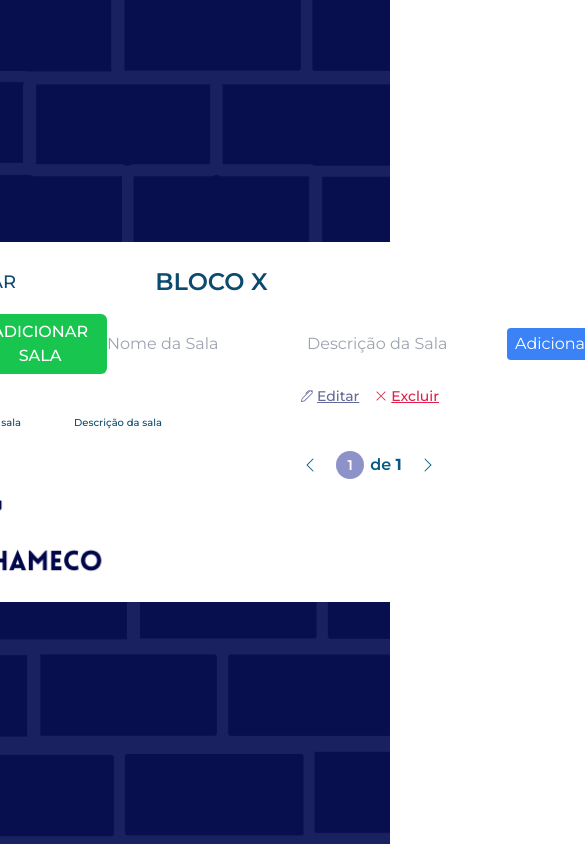
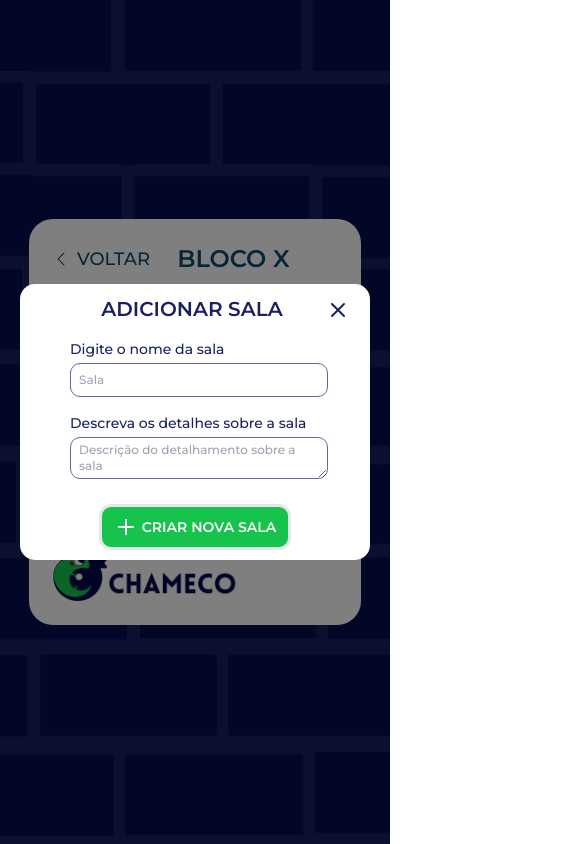
Before and after one commit to lanicoly/chamecoFRONT, a React (Vite) app: page / in a window 390 px wide. Both pictures are taken after typing "Sample" into the empty fields and a click on the button "ADICIONAR SALA". Shown: the top 844 px of the page, 585 px wide, since content can reach past the window. Built offline with nearby package versions, Linux system fonts and the light colour scheme.

Commit message:
feat: um pouco responsivo

```diff
--- a/package.json
+++ b/package.json
@@ -10,6 +10,7 @@
     "preview": "vite preview"
   },
   "dependencies": {
+    "lucide-react": "^0.441.0",
     "react": "^18.3.1",
     "react-dom": "^18.3.1"
   },
--- a/src/app.tsx
+++ b/src/app.tsx
@@ -1,3 +1,4 @@
+import { Plus, X } from "lucide-react";
 import { useState } from "react"
 
 export interface Sala {
@@ -81,28 +82,28 @@ function voltarPagina(){
     <div className="flex items-center justify-center bg-tijolos h-screen bg-no-repeat bg-cover">
 
     {/* parte informativa tela salas */}
-    <div className="relative bg-white w-[60%] min-w-[600px] rounded-3xl px-6 py-6">
+    <div className="relative bg-white w-full max-w-[600px] rounded-3xl px-6 py-6 m-24">
 
       {/* cabeçalho tela salas */}
-       <div className="flex w-full gap-8">
-        <a href="#" className="flex gap-2 justify-start items-center font-medium text-lg text-sky-900">
+       <div className="flex w-full gap-2">
+        <a href="#" className="flex gap-2 justify-start items-center font-medium text-lg text-sky-900 w-auto">
           <svg xmlns="http://www.w3.org/2000/svg" width="16" height="16" fill="#082f49" className="bi bi-chevron-left" viewBox="0 0 16 16">
           <path fill-rule="evenodd" d="M11.354 1.646a.5.5 0 0 1 0 .708L5.707 8l5.647 5.646a.5.5 0 0 1-.708.708l-6-6a.5.5 0 0 1 0-.708l6-6a.5.5 0 0 1 .708 0"/>
           </svg>
           VOLTAR
         </a>
-        <h1 className="flex flex-1 justify-center pr-24 text-sky-900 text-2xl font-semibold">BLOCO X</h1>
+        <h1 className="flex flex-1 justify-center text-sky-900 text-2xl font-semibold pr-[10%]">BLOCO X</h1>
        </div>
         {/* fim cabeçalho tela salas */}
 
 
         {/* conteudo central tela salas */}
-       <div className="flex flex-col px-8 py-4 w-full justify-center gap-3">
+       <div className="flex flex-col px-8 py-4 w-auto justify-center gap-3">
 
           {/* adicionar sala + pesquisa */}
-          <div className="flex justify-between items-center">
+          <div className="flex justify-center items-center min-w-[220px] flex-wrap gap-3 flex-1 mobile:justify-between">
 
-            <button onClick={openSalaModal} className="px-4 py-1.5 bg-[#18C64F] text-white font-medium flex gap-2 justify-center items-center hover:bg-[#56ab71] rounded-md">
+            <button onClick={openSalaModal} className="px-4 py-1.5 bg-[#18C64F] text-white font-medium flex gap-2 justify-center items-center hover:bg-[#56ab71] rounded-md w-full mobile:w-auto">
               <svg xmlns="http://www.w3.org/2000/svg" width="20" height="20" fill="#ffffff" className="bi bi-plus-circle" viewBox="0 0 16 16">
               <path d="M8 15A7 7 0 1 1 8 1a7 7 0 0 1 0 14m0 1A8 8 0 1 0 8 0a8 8 0 0 0 0 16"/>
               <path d="M8 4a.5.5 0 0 1 .5.5v3h3a.5.5 0 0 1 0 1h-3v3a.5.5 0 0 1-1 0v-3h-3a.5.5 0 0 1 0-1h3v-3A.5.5 0 0 1 8 4"/>
@@ -110,7 +111,67 @@ function voltarPagina(){
               ADICIONAR SALA
             </button>
 
+            {/* Adicionando pop up de adicionar salas */}
             {isSalaModalOpen && (
+              <div className="fixed flex items-center justify-center inset-0 bg-black bg-opacity-50">
+                <form onSubmit={addSala} className="container flex flex-col gap-2 w-full p-[10px] h-auto rounded-[15px] bg-white mx-5 max-w-[400px]">
+                  <div className="flex justify-center mx-auto w-full max-w-[90%]">
+                    <p className="text-[#192160] text-center text-[20px] font-semibold  ml-[10px] w-[85%] ">
+                      ADICIONAR SALA
+                    </p>
+                    <button
+                      onClick={closeSalaModal}
+                      type="button"
+                      className="px-2 py-1 rounded w-[5px] flex-shrink-0 "
+                    >
+                      <X className=" mb-[5px] text-[#192160]" />
+                    </button>
+                  </div>
+
+                  <div className="justify-center items-center ml-[40px] mr-8">
+                    <p className="text-[#192160] text-sm font-medium mb-1">
+                      Digite o nome da sala
+                    </p>
+
+
+                    <input
+                      className="w-full p-2 rounded-[10px] border border-[#646999] focus:outline-none text-[#777DAA] text-xs font-medium "
+                      type="text"
+                      placeholder="Sala"
+                      value={nome}
+                      onChange={(e) => setNome(e.target.value)}
+                      required
+                    />
+                  </div>
+
+                  <div className="justify-center items-center ml-[40px] mr-8">
+                    <p className="text-[#192160] text-sm font-medium mb-1 mt-2">
+                      Descreva os detalhes sobre a sala
+                    </p>
+                    <textarea
+                      className="w-full px-2 py-1 rounded-[10px] border border-[#646999] text-[#777DAA] focus:outline-none text-xs font-medium"
+                      placeholder="Descrição do detalhamento sobre a sala"
+                      value={descricao}
+                      onChange={(e) => setDescricao(e.target.value)}
+                      required
+                    />
+                  </div>
+
+                  <div className="flex justify-center items-center mt-[10px] w-full">
+                    <button
+                      type="submit"
+                      className="px-3 py-2 border-[3px] rounded-xl font-semibold  text-sm flex gap-[4px] justify-center items-center  bg-[#16C34D] text-[#FFF]"
+                    >
+                      <Plus className="h-10px" /> CRIAR NOVA SALA
+                    </button>
+                  </div>
+                </form>
+              </div>
+            )}
+
+            {/* Fim adicionando pop up de adicionar salas */}
+
+            {/* {isSalaModalOpen && (
               <form onSubmit={addSala} className="flex gap-2">
                 <input
                   type="text"
@@ -129,11 +190,11 @@ function voltarPagina(){
                 <button type="submit" className="px-2 py-1 bg-blue-500 text-white rounded">Adicionar</button>
                 <button onClick={closeSalaModal} type="button" className="px-2 py-1 bg-red-500 text-white rounded">Cancelar</button>
               </form>
-            )}
+            )} */}
 
             {/* input de pesquisa */}
-            <div className="h-fit items-center">
-              <div className="flex justify-between items-center px-2 py-1 border-solid border-[1px] border-slate-500 rounded-md">
+            <div className="h-fit items-center w-full mobile:w-auto">
+              <div className="flex justify-between items-center px-2 py-1 border-solid border-[1px] border-slate-500 rounded-md ">
                 <input
                   type="text"
                   value={pesquisa}
@@ -142,7 +203,7 @@ function voltarPagina(){
                     setIsSearching(e.target.value.trim().length > 0);
                   }}
                   placeholder="Pesquisar..."
-                  className="placeholder-sky-900 text-xs font-medium outline-none"
+                  className="placeholder-sky-900 text-xs font-medium outline-none "
                 />
                 <svg xmlns="http://www.w3.org/2000/svg" width="12" height="12" fill="#64748b" className="bi bi-search" viewBox="0 0 16 16">
                 <path d="M11.742 10.344a6.5 6.5 0 1 0-1.397 1.398h-.001q.044.06.098.115l3.85 3.85a1 1 0 0 0 1.415-1.414l-3.85-3.85a1 1 0 0 0-.115-.1zM12 6.5a5.5 5.5 0 1 1-11 0 5.5 5.5 0 0 1 11 0"/>
@@ -160,7 +221,7 @@ function voltarPagina(){
           <div>
 
             {/* botões editar e excluir */}
-            <div className="flex gap-4 justify-end">
+            <div className="flex gap-4 justify-end my-4">
             <a href="#" className="flex gap-1 justify-start items-center font-medium text-sm text-[#646999] underline">
             <svg xmlns="http://www.w3.org/2000/svg" width="12" height="12" fill="#646999" className="bi bi-pen" viewBox="0 0 16 16">
               <path d="m13.498.795.149-.149a1.207 1.207 0 1 1 1.707 1.708l-.149.148a1.5 1.5 0 0 1-.059 2.059L4.854 14.854a.5.5 0 0 1-.233.131l-4 1a.5.5 0 0 1-.606-.606l1-4a.5.5 0 0 1 .131-.232l9.642-9.642a.5.5 0 0 0-.642.056L6.854 4.854a.5.5 0 1 1-.708-.708L9.44.854A1.5 1.5 0 0 1 11.5.796a1.5 1.5 0 0 1 1.998-.001m-.644.766a.5.5 0 0 0-.707 0L1.95 11.756l-.764 3.057 3.057-.764L14.44 3.854a.5.5 0 0 0 0-.708z"/>
@@ -178,11 +239,11 @@ function voltarPagina(){
 
             {/* tabela com todas as salas */}
             <div>
-            <table className="min-w-full border-separate border-spacing-y-2">
+            <table className="w-full border-separate border-spacing-y-2">
               <thead>
                 <tr>
-                  <th className="text-left text-[10px] font-medium text-sky-900 w-1/4">Nome da sala</th>
-                  <th className="text-left text-[10px] font-medium text-sky-900 flex-1">Descrição da sala</th>
+                  <th className="text-left text-[10px] font-medium text-sky-900 min-w-1/4 max-w-24  ">Nome da sala</th>
+                  <th className="text-left text-[10px] font-medium text-sky-900 flex-1 mobile:w-[70%]">Descrição da sala</th>
                 </tr>
               </thead>
               <tbody>
@@ -195,7 +256,7 @@ function voltarPagina(){
                     <td className="px-2 py-2 text-xs text-[#646999] font-semibold border-2 border-solid border-[#B8BCE0] text-center">
                       {sala.nome}
                     </td>
-                    <td className="px-2 py-2 text-xs text-[#646999] font-semibold border-2 border-solid border-[#B8BCE0] text-center">
+                    <td className="px-2 py-2 text-xs text-[#646999] font-semibold border-2 border-solid border-[#B8BCE0] text-center ">
                       {sala.descricao}
                     </td>
                   </tr>
--- a/tailwind.config.js
+++ b/tailwind.config.js
@@ -11,7 +11,10 @@ export default {
       },
       backgroundImage: {
         'tijolos': "url('/public/fundo_tijolos.svg')",
-      }
+      },
+      screens: {
+        'mobile': '700px',
+      },
     },
   },
   plugins: [],
```
Also changed, not shown: 1 other file (tests, documents, lock files or other folders).
